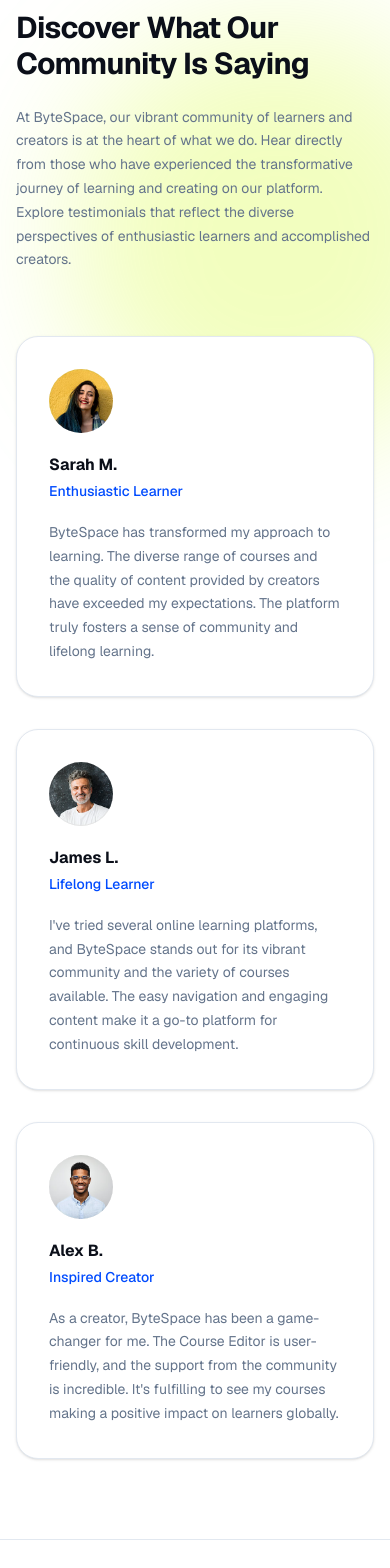
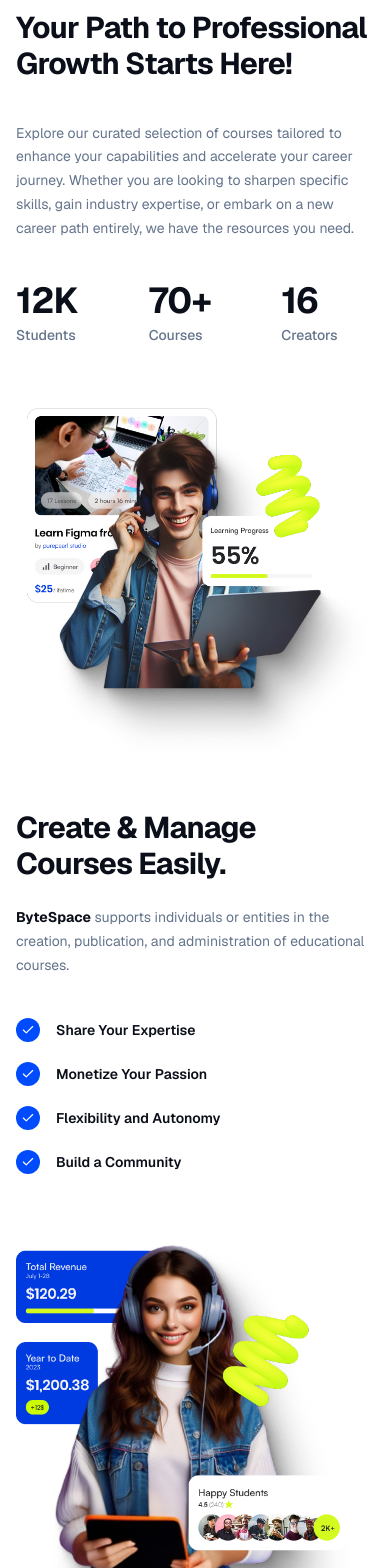
Before and after one commit to AbuBakkarSiddique007/byte-space-client, a Next.js app: page / in a window 390 px wide. Shown: the part 5980-7548 px from the top of the page. Built offline with nearby package versions, Linux system fonts and the light colour scheme.

Commit message:
feat(growth-and-creator): implement growth and creator section

```diff
--- a/src/app/page.tsx
+++ b/src/app/page.tsx
@@ -4,6 +4,8 @@
 import { PartnerLogos } from "@/components/sections/PartnerLogos";
 import { CourseShowcase } from "@/components/sections/CourseShowcase";
 import { LearningPaths } from "@/components/sections/LearningPaths";
+import { GrowthFeature } from "@/components/sections/GrowthFeature";
+import { CreatorFeature } from "@/components/sections/CreatorFeature";
 import { TestimonialsSection } from "@/components/sections/TestimonialsSection";
 
 export default function Home() {
@@ -14,6 +16,8 @@
       <PartnerLogos />
       <CourseShowcase />
       <LearningPaths />
+      <GrowthFeature />
+      <CreatorFeature />
       <TestimonialsSection />
       <Footer />
     </main>
--- /dev/null
+++ b/src/components/sections/CreatorFeature.tsx
@@ -0,0 +1,50 @@
+import Image from "next/image";
+import { Check } from "lucide-react";
+import { Container } from "@/components/layout/Container";
+import { creatorFeature } from "@/data";
+
+export function CreatorFeature() {
+  return (
+    <section className="w-full bg-white pt-6 pb-20 sm:pt-8 sm:pb-28">
+      <Container>
+        <div className="grid items-center gap-12 lg:grid-cols-2 lg:gap-16">
+          <div className="order-2 flex justify-center lg:order-1 lg:justify-start">
+            <Image
+              src={creatorFeature.image}
+              alt={creatorFeature.imageAlt}
+              width={587}
+              height={719}
+              className="h-auto w-full max-w-[520px]"
+              priority={false}
+            />
+          </div>
+
+          <div className="order-1 lg:order-2">
+            <h2 className="text-3xl font-bold leading-[1.2] tracking-tight text-dark-heading sm:text-4xl lg:text-[42px]">
+              {creatorFeature.headline}
+            </h2>
+            <p className="mt-6 text-sm leading-[1.7] text-muted-body sm:text-base">
+              <span className="font-bold text-dark-heading">
+                {creatorFeature.highlight}
+              </span>{" "}
+              {creatorFeature.paragraph}
+            </p>
+
+            <ul className="mt-10 flex flex-col gap-5">
+              {creatorFeature.checklist.map((item) => (
+                <li key={item} className="flex items-center gap-4">
+                  <span className="flex h-6 w-6 shrink-0 items-center justify-center rounded-full bg-primary-blue">
+                    <Check className="h-3.5 w-3.5 text-white" />
+                  </span>
+                  <span className="text-sm font-semibold text-dark-heading sm:text-base">
+                    {item}
+                  </span>
+                </li>
+              ))}
+            </ul>
+          </div>
+        </div>
+      </Container>
+    </section>
+  );
+}
--- /dev/null
+++ b/src/components/sections/GrowthFeature.tsx
@@ -0,0 +1,43 @@
+import Image from "next/image";
+import { StatCounter } from "@/components/ui/StatCounter";
+import { growthFeature } from "@/data";
+
+export function GrowthFeature() {
+  return (
+    <section className="w-full bg-white pt-20 pb-6 sm:pt-28 sm:pb-8">
+      <div className="mx-auto w-full max-w-[1322px] px-4 sm:px-6 lg:px-8">
+        <div className="grid items-center gap-[63px] lg:grid-cols-[574px_621px] lg:justify-center">
+          <div className="flex flex-col gap-10 lg:self-center">
+            <h2 className="text-3xl font-bold leading-[1.2] tracking-tight text-dark-heading sm:text-4xl lg:text-[42px]">
+              {growthFeature.headline}
+            </h2>
+            <p className="text-sm leading-[1.7] text-muted-body sm:text-base">
+              {growthFeature.paragraph}
+            </p>
+
+            <div className="grid grid-cols-3 gap-10">
+              {growthFeature.stats.map((stat) => (
+                <StatCounter
+                  key={stat.label}
+                  value={stat.value}
+                  label={stat.label}
+                />
+              ))}
+            </div>
+          </div>
+
+          <div className="flex items-center justify-center lg:h-[552px]">
+            <Image
+              src={growthFeature.image}
+              alt={growthFeature.imageAlt}
+              width={703}
+              height={697}
+              className="h-auto w-full max-w-[621px] object-contain lg:max-h-full"
+              priority={false}
+            />
+          </div>
+        </div>
+      </div>
+    </section>
+  );
+}
--- /dev/null
+++ b/src/data/creator.ts
@@ -0,0 +1,18 @@
+import type { CreatorFeature } from "@/types";
+
+export const creatorFeature: CreatorFeature = {
+  id: "creator",
+  headline: "Create & Manage Courses Easily.",
+  paragraph:
+    "supports individuals or entities in the creation, publication, and administration of educational courses.",
+  highlight: "ByteSpace",
+  image: "/assets/feature-creator.png",
+  imageAlt:
+    "Creator with a headset and tablet alongside revenue and happy students badges",
+  checklist: [
+    "Share Your Expertise",
+    "Monetize Your Passion",
+    "Flexibility and Autonomy",
+    "Build a Community",
+  ],
+};
--- /dev/null
+++ b/src/data/growth.ts
@@ -0,0 +1,16 @@
+import type { SplitFeature } from "@/types";
+
+export const growthFeature: SplitFeature = {
+  id: "growth",
+  headline: "Your Path to Professional Growth Starts Here!",
+  paragraph:
+    "Explore our curated selection of courses tailored to enhance your capabilities and accelerate your career journey. Whether you are looking to sharpen specific skills, gain industry expertise, or embark on a new career path entirely, we have the resources you need.",
+  image: "/assets/feature-growth.png",
+  imageAlt:
+    "Student with a laptop alongside a course card showing 55 percent progress",
+  stats: [
+    { value: "12K", label: "Students" },
+    { value: "70+", label: "Courses" },
+    { value: "16", label: "Creators" },
+  ],
+};
--- a/src/data/index.ts
+++ b/src/data/index.ts
@@ -9,3 +9,5 @@
 export { learningPaths } from "./learningPaths";
 export { testimonials } from "./testimonials";
 export { partners } from "./partners";
+export { growthFeature } from "./growth";
+export { creatorFeature } from "./creator";
--- a/src/types/index.ts
+++ b/src/types/index.ts
@@ -3,3 +3,4 @@
 export type { NavLink, NavCTA, FooterColumn, FooterNewsletter, FooterBottom } from "./navigation";
 export type { Testimonial } from "./testimonial";
 export type { Partner } from "./partner";
+export type { SplitStat, SplitFeature, CreatorFeature } from "./split-feature";
--- /dev/null
+++ b/src/types/split-feature.ts
@@ -0,0 +1,23 @@
+export interface SplitStat {
+  value: string;
+  label: string;
+}
+
+export interface SplitFeature {
+  id: string;
+  headline: string;
+  paragraph: string;
+  image: string;
+  imageAlt: string;
+  stats: SplitStat[];
+}
+
+export interface CreatorFeature {
+  id: string;
+  headline: string;
+  paragraph: string;
+  highlight: string;
+  image: string;
+  imageAlt: string;
+  checklist: string[];
+}
```
